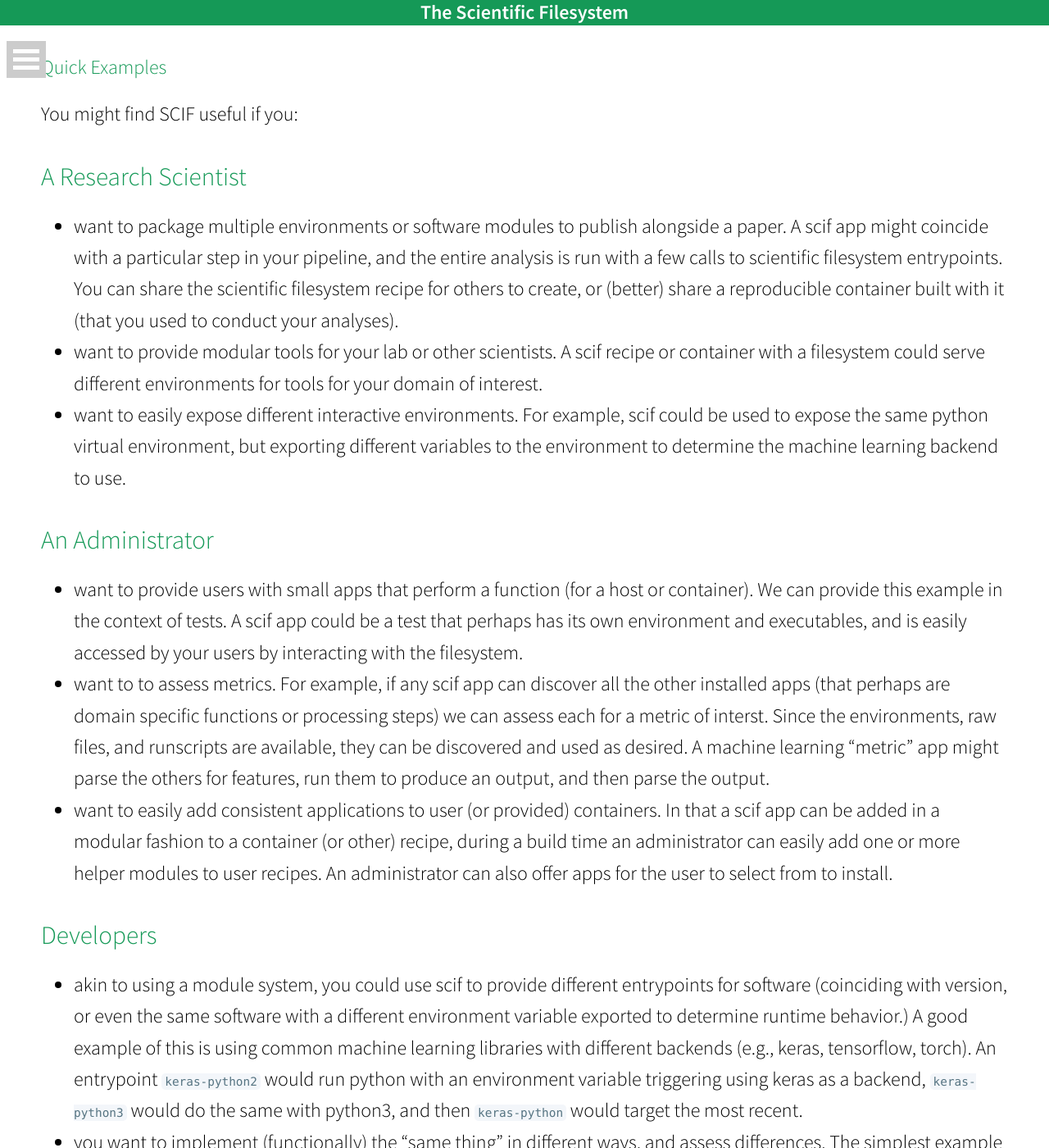
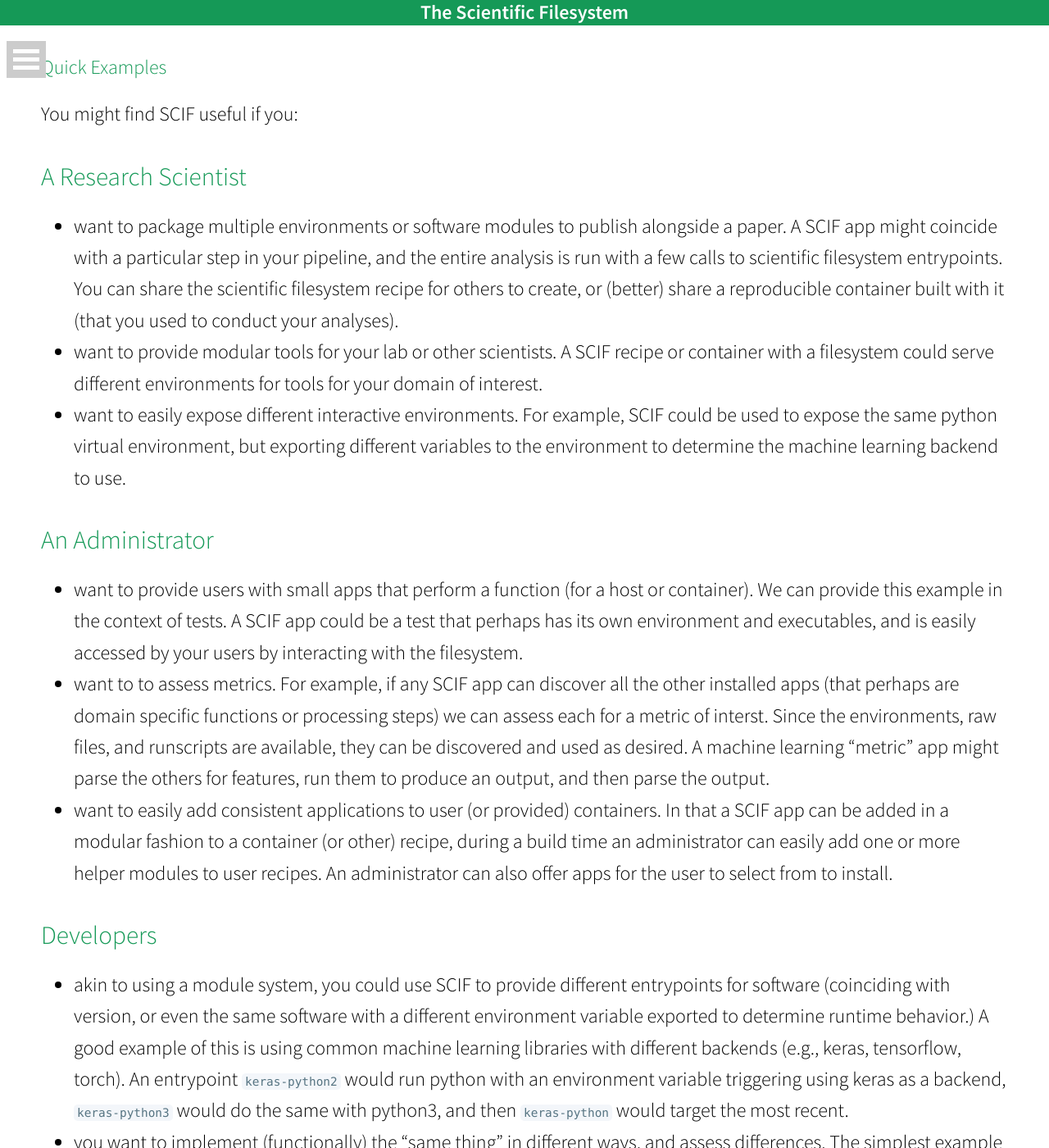
Before and after one commit to vsoch/scif, a Jekyll site: the page built from docs/pages/6-examples.md, in a window 1280 px wide and 1400 px high, scrolled down 412 px. Shown: the whole window at 82% size. Built offline with Jekyll 4.4.1, drawn with Linux system fonts in a browser that asks for light colours; nearby versions of some CDN libraries; some of the changed text lies outside the part shown.

```diff
--- a/docs/pages/6-examples.md
+++ b/docs/pages/6-examples.md
@@ -14,18 +14,18 @@ SCIF is powerful in that it supports multiple general use cases for scientific a
 You might find SCIF useful if you:
 
 ### A Research Scientist
- - want to package multiple environments or software modules to publish alongside a paper. A scif app might coincide with a particular step in your pipeline, and the entire analysis is run with a few calls to scientific filesystem entrypoints. You can share the scientific filesystem recipe for others to create, or (better) share a reproducible container built with it (that you used to conduct your analyses).
- - want to provide modular tools for your lab or other scientists. A scif recipe or container with a filesystem could serve different environments for tools for your domain of interest.
- - want to easily expose different interactive environments. For example, scif could be used to expose the same python virtual environment, but exporting different variables to the environment to determine the machine learning backend to use.
+ - want to package multiple environments or software modules to publish alongside a paper. A SCIF app might coincide with a particular step in your pipeline, and the entire analysis is run with a few calls to scientific filesystem entrypoints. You can share the scientific filesystem recipe for others to create, or (better) share a reproducible container built with it (that you used to conduct your analyses).
+ - want to provide modular tools for your lab or other scientists. A SCIF recipe or container with a filesystem could serve different environments for tools for your domain of interest.
+ - want to easily expose different interactive environments. For example, SCIF could be used to expose the same python virtual environment, but exporting different variables to the environment to determine the machine learning backend to use.
 
 ### An Administrator
- - want to provide users with small apps that perform a function (for a host or container). We can provide this example in the context of tests. A scif app could be a test that perhaps has its own environment and executables, and is easily accessed by your users by interacting with the filesystem.
- - want to to assess metrics. For example, if any scif app can discover all the other installed apps (that perhaps are domain specific functions or processing steps) we can assess each for a metric of interst. Since the environments, raw files, and runscripts are available, they can be discovered and used as desired. A machine learning "metric" app might parse the others for features, run them to produce an output, and then parse the output.
- - want to easily add consistent applications to user (or provided) containers. In that a scif app can be added in a modular fashion to a container (or other) recipe, during a build time an administrator can easily add one or more helper modules to user recipes. An administrator can also offer apps for the user to select from to install.
+ - want to provide users with small apps that perform a function (for a host or container). We can provide this example in the context of tests. A SCIF app could be a test that perhaps has its own environment and executables, and is easily accessed by your users by interacting with the filesystem.
+ - want to to assess metrics. For example, if any SCIF app can discover all the other installed apps (that perhaps are domain specific functions or processing steps) we can assess each for a metric of interst. Since the environments, raw files, and runscripts are available, they can be discovered and used as desired. A machine learning "metric" app might parse the others for features, run them to produce an output, and then parse the output.
+ - want to easily add consistent applications to user (or provided) containers. In that a SCIF app can be added in a modular fashion to a container (or other) recipe, during a build time an administrator can easily add one or more helper modules to user recipes. An administrator can also offer apps for the user to select from to install.
 
 ### Developers
- - akin to using a module system, you could use scif to provide different entrypoints for software (coinciding with version, or even the same software with a different environment variable exported to determine runtime behavior.) A good example of this is using common machine learning libraries with different backends (e.g., keras, tensorflow, torch). An entrypoint `keras-python2` would run python with an environment variable triggering using keras as a backend, `keras-python3` would do the same with python3, and then `keras-python` would target the most recent.
- - you want to implement (functionally) the "same thing" in different ways, and assess differences. The simplest example is to imagine recording runtime metrics for a console print of "Hello World" in multiple langauges. Each variation or implementation is a scif app, and the common base is the host or container.
+ - akin to using a module system, you could use SCIF to provide different entrypoints for software (coinciding with version, or even the same software with a different environment variable exported to determine runtime behavior.) A good example of this is using common machine learning libraries with different backends (e.g., keras, tensorflow, torch). An entrypoint `keras-python2` would run python with an environment variable triggering using keras as a backend, `keras-python3` would do the same with python3, and then `keras-python` would target the most recent.
+ - you want to implement (functionally) the "same thing" in different ways, and assess differences. The simplest example is to imagine recording runtime metrics for a console print of "Hello World" in multiple langauges. Each variation or implementation is a SCIF app, and the common base is the host or container.
 
 If you have more examples, please [add them!](https://www.github.com/vsoch/scif). We will next go into a few of these examples in greater detail.
 
```
Also changed, not shown: docs/0-index.md (+3 -3 lines), docs/pages/5-structure.md (+1 -1 lines), docs/spec/spec.md (+1 -1 lines).
